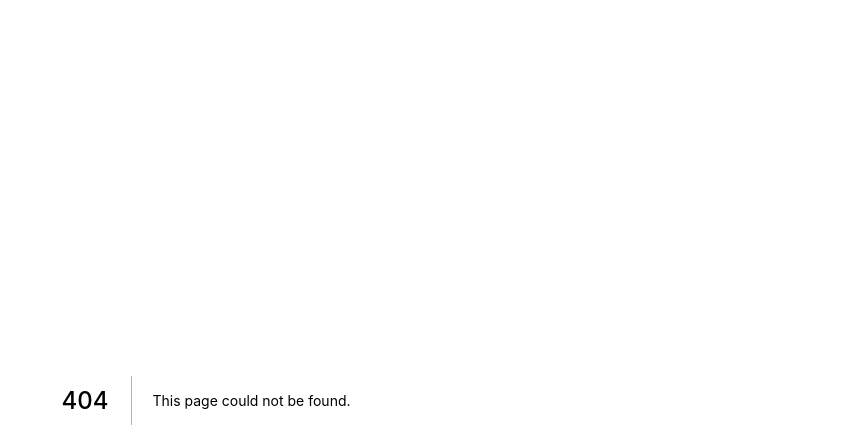
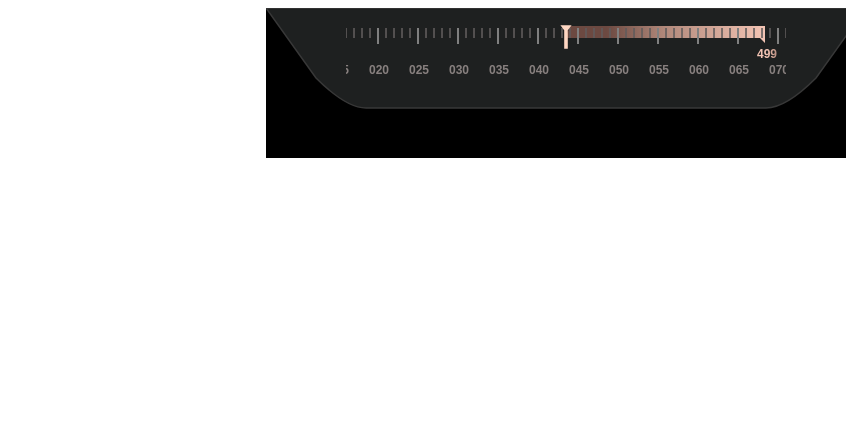
Before and after one commit to ChangMinJeon96/d3-canvas-test, a Next.js app: page /heading in a window 1280 px wide. Before the commit this address had no page. Shown: the top 448 px of the page, without its empty margins (434-1280 px from the left). Built offline with nearby package versions, Linux system fonts and the light colour scheme.

Commit message:
heading pages 추가

```diff
--- /dev/null
+++ b/pages/heading/index.tsx
@@ -0,0 +1,39 @@
+import { useEffect, useRef, useState } from "react";
+import Heading from "../../src/Heading";
+
+const Home = () => {
+  const [data, setData] = useState(0);
+  const [cog, setCog] = useState(300);
+
+  useEffect(() => {
+    const dataTimer = setInterval(() => {
+      const value = Math.random() * (170 - 140) + 140;
+      setData(value);
+    }, 200);
+
+    return () => clearInterval(dataTimer);
+  }, []);
+
+  useEffect(() => {
+    const cogTimer = setInterval(() => {
+      const cogValue = Math.floor(Math.random() * (500 - 100) + 100);
+      setCog(cogValue);
+    }, 1500);
+
+    return () => clearInterval(cogTimer);
+  }, []);
+
+  return (
+    <div
+      style={{
+        display: "grid",
+        gridTemplateColumns: "repeat(5, 1fr)",
+        gap: "20px",
+      }}
+    >
+      <Heading data={data} cog={cog} />
+    </div>
+  );
+};
+
+export default Home;
```
